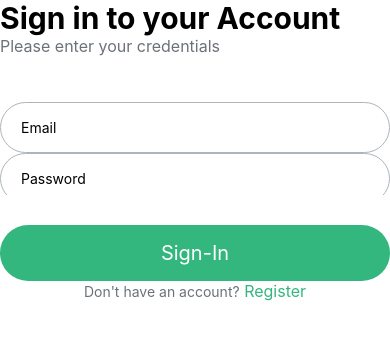
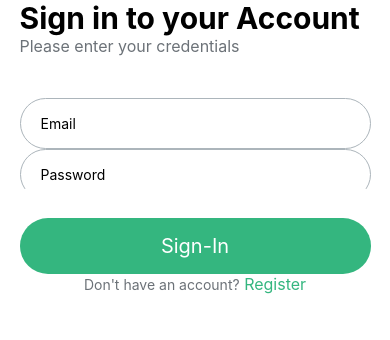
Before and after one commit to Omar-Gebal/crowd-investing-investor-app, a React Native app: screen / in a window 390 px wide. Shown: the top 340 px of the page. Built offline with nearby package versions, Linux system fonts and the light colour scheme.

Commit message:
added custom safe area that works on both android and ios

```diff
--- a/App.js
+++ b/App.js
@@ -1,13 +1,15 @@
 import { store } from './store'
 import { Provider } from 'react-redux'
-import { SafeAreaView } from "react-native";
+import { SafeAreaProvider, SafeAreaView } from "react-native-safe-area-context";
 
 import SignInScreen from 'src/features/auth/screens/SignInScreen';
 
 export default function App() {
   return (
     <Provider store={store}>
-      <SignInScreen />
+      <SafeAreaProvider>
+        <SignInScreen />
+      </SafeAreaProvider>
     </Provider>
   );
 }
--- a/package.json
+++ b/package.json
@@ -17,7 +17,8 @@
     "react": "18.2.0",
     "react-hook-form": "^7.50.1",
     "react-native": "0.73.2",
-    "react-redux": "^9.1.0"
+    "react-redux": "^9.1.0",
+    "react-native-safe-area-context": "4.8.2"
   },
   "devDependencies": {
     "@babel/core": "^7.20.0",
--- a/src/features/auth/screens/SignInScreen.js
+++ b/src/features/auth/screens/SignInScreen.js
@@ -1,14 +1,17 @@
-import { SafeAreaView, Text, View, StyleSheet, Pressable } from "react-native";
+import { Text, View, StyleSheet, Pressable } from "react-native";
 import { useForm } from "react-hook-form";
 import CustomInput from "src/features/auth/components/CustomInput";
 import CustomButton from "src/shared/components/CustomButton";
 import { FONT_SIZE } from "src/shared/constants/dimension_constants";
 import { GREEN_COLOR, GREY_COLOR } from "src/shared/constants/colorConstants";
+import CustomSafeArea from "src/shared/components/CustomSafeArea";
 
 function SignInScreen(props) {
 
     function handlePress(data) {
         console.log(data)
+        console.log(insets)
+        console.log(navbarHeight)
         console.log("Sign-in btn pressed")
     }
 
@@ -25,7 +28,8 @@ function SignInScreen(props) {
     const { control, handleSubmit } = useForm();
     //adding fonts tele3 7war so ill do it later
     return (
-        <SafeAreaView style={styles.container}>
+        <CustomSafeArea>
+            <View style={styles.container}>
                 <View>
                     <Text style={styles.titelText}>Sign in to your Account</Text>
                     <Text style={{ fontSize: FONT_SIZE.small, color: GREY_COLOR.medium }}>Please enter your credentials</Text>
@@ -63,13 +67,14 @@ function SignInScreen(props) {
                         </View>
                     </View>
                 </View>
-        </SafeAreaView>
+            </View>
+        </CustomSafeArea>
     );
 }
 
 const styles = StyleSheet.create({
     container: {
-        padding: '5%',
+        paddingHorizontal: '5%',
         justifyContent: 'space-between',
         backgroundColor: 'white'
     },
--- /dev/null
+++ b/src/shared/components/CustomSafeArea.js
@@ -0,0 +1,19 @@
+import React from 'react';
+import { SafeAreaView } from 'react-native-safe-area-context';
+
+import { Dimensions, StatusBar, Platform } from 'react-native';
+
+const screenHeight = Dimensions.get('screen').height;
+const windowHeight = Dimensions.get('window').height;
+const navbarHeight = screenHeight - windowHeight + StatusBar.currentHeight;
+const isIOS = Platform.OS === 'ios';
+
+const CustomSafeArea = ({ children }) => {
+    return (
+        <SafeAreaView style={{ paddingBottom: (!isIOS) ? navbarHeight : 0 }}>
+            {children}
+        </SafeAreaView>
+    );
+};
+
+export default CustomSafeArea;
```
Also changed, not shown: src/shared/components/CustomButton.js (+12 -12 lines), 1 other file (tests, documents, lock files or other folders). Lines whose indentation alone changed are shown as unchanged.
